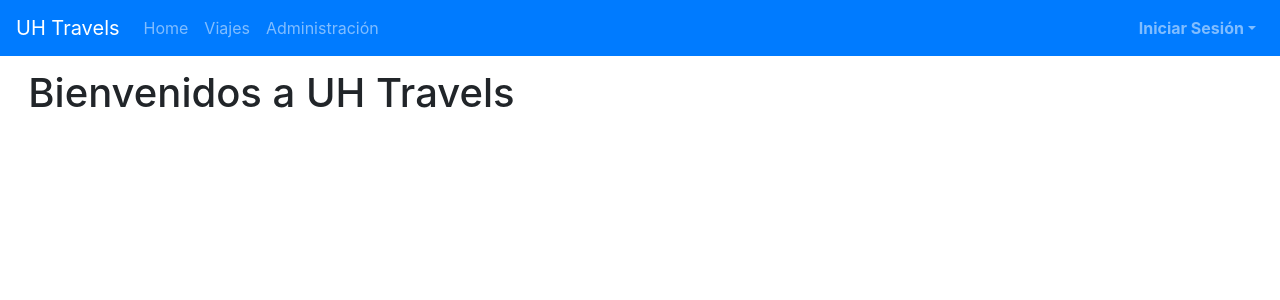
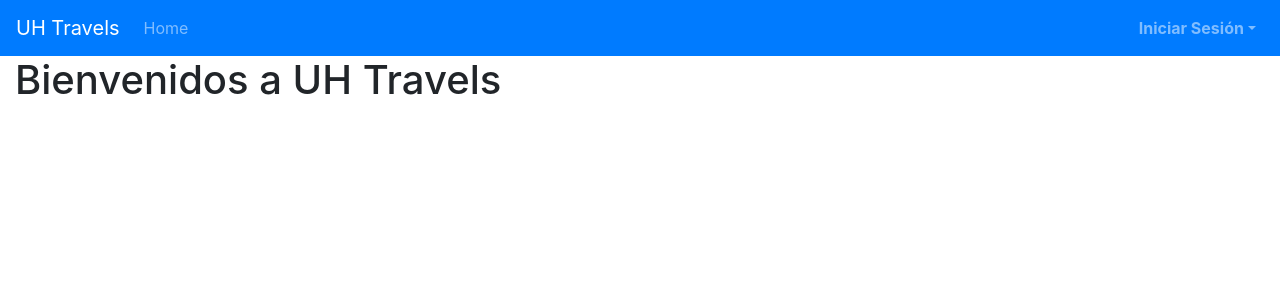
Before and after one commit to codestrange/viajes-uh, a Vue app in the folder frontend/: page / in a window 1280 px wide. Shown: the top 300 px of the page. Built offline with nearby package versions, Linux system fonts and the light colour scheme.

Commit message:
Cambiar la forma en que se organizan los datos de la aplicación

```diff
--- a/frontend/src/App.vue
+++ b/frontend/src/App.vue
@@ -6,16 +6,16 @@
         <b-collapse is-nav id="nav_collapse">
             <b-navbar-nav>
             <b-nav-item @click="changeTab('home')">Home</b-nav-item>
-            <b-nav-item @click="changeTab('travels')">Viajes</b-nav-item>
-            <b-nav-item @click="changeTab('admin')">Administración</b-nav-item>
+            <b-nav-item @click="changeTab('travels')" v-if="isUserLogged()">Viajes</b-nav-item>
+            <b-nav-item @click="changeTab('admin')" v-if="isUserLogged()">Administración</b-nav-item>
             </b-navbar-nav>
             <b-navbar-nav class="ml-auto">
-                <b-nav-item-dropdown right v-if="user_token != ''">
+                <b-nav-item-dropdown right v-if="isUserLogged()">
                     <template slot="button-content">
                     <strong>Mi Usuario</strong>
                     </template>
                     <b-dropdown-item>Perfil</b-dropdown-item>
-                    <b-dropdown-item>Cerrar Sesión</b-dropdown-item>
+                    <b-dropdown-item @click="logoutUser()">Cerrar Sesión</b-dropdown-item>
                 </b-nav-item-dropdown>
                 <b-nav-item-dropdown right v-else>
                     <template slot="button-content">
@@ -53,25 +53,38 @@ export default {
     data() {
         return {
             activeTab: 'home',
-            user_token: '',
+            user: {
+                token:'',
+            },
         }
     },
     methods: {
         changeTab(newTab) {
             this.activeTab = newTab;
+        },
+        isUserLogged() {
+            //This should check if the user is logged with the controller
+            //by asking if the token is valid
+            return this.user.token != '';
+        },
+        logoutUser() {
+            //This should logout the user and notificate to the server
+            this.user.token = '';
         }
     },
     created() {
         authBus.$on('user_authenticated', (data) => {
             console.log(data.token);
-            this.user_token = data.token;
+            this.user = {
+                token:data.token,
+            };
         })
     },
 }
 </script>
 
 <style>
-#content {
+/* #content {
     margin: 10pt;
-}
+} */
 </style>
```
Also changed, not shown: 1 other file (tests, documents, lock files or other folders).
